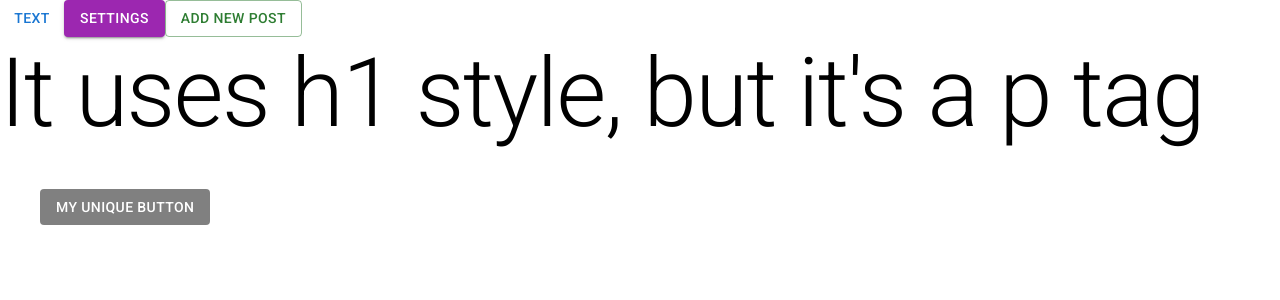
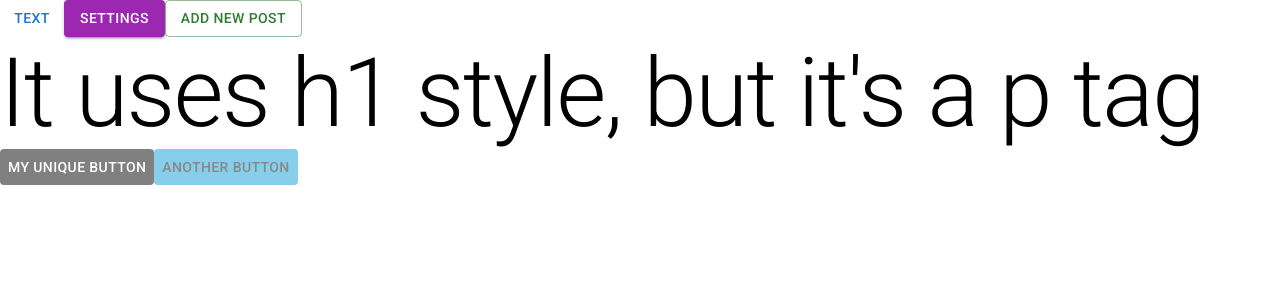
Before and after one commit to BobMakhlin/mui-learning, a JavaScript app: page / in a window 1280 px wide. Shown: the top 300 px of the page. Built offline with nearby package versions, Linux system fonts and the light colour scheme; the HTML template or start-up script is replaced by a standard one.

Commit message:
Create a custom component with styled

```diff
--- a/src/App.js
+++ b/src/App.js
@@ -1,6 +1,19 @@
-import { Button, Typography } from "@mui/material";
+import { Button, Typography, styled } from "@mui/material";
 
 function App() {
+  const BlueButton = styled(Button)({
+    backgroundColor: "skyblue",
+    color: "#888",
+    m: 5,
+    "&:hover": {
+      backgroundColor: "lightblue",
+    },
+    "&:disabled": {
+      backgroundColor: "gray",
+      color: "white",
+    },
+  });
+
   return (
     <div className="App">
       <Button variant="text">Text</Button>
@@ -13,24 +26,8 @@ function App() {
       <Typography variant="h1" component="p">
         It uses h1 style, but it's a p tag
       </Typography>
-      <Button
-        variant="contained"
-        sx={{
-          backgroundColor: "skyblue",
-          color: "#888",
-          m: 5,
-          "&:hover": {
-            backgroundColor: "lightblue",
-          },
-          "&:disabled": {
-            backgroundColor: "gray",
-            color: "white",
-          },
-        }}
-        disabled
-      >
-        My unique button
-      </Button>
+      <BlueButton disabled>My unique button</BlueButton>
+      <BlueButton>Another button</BlueButton>
     </div>
   );
 }
```
